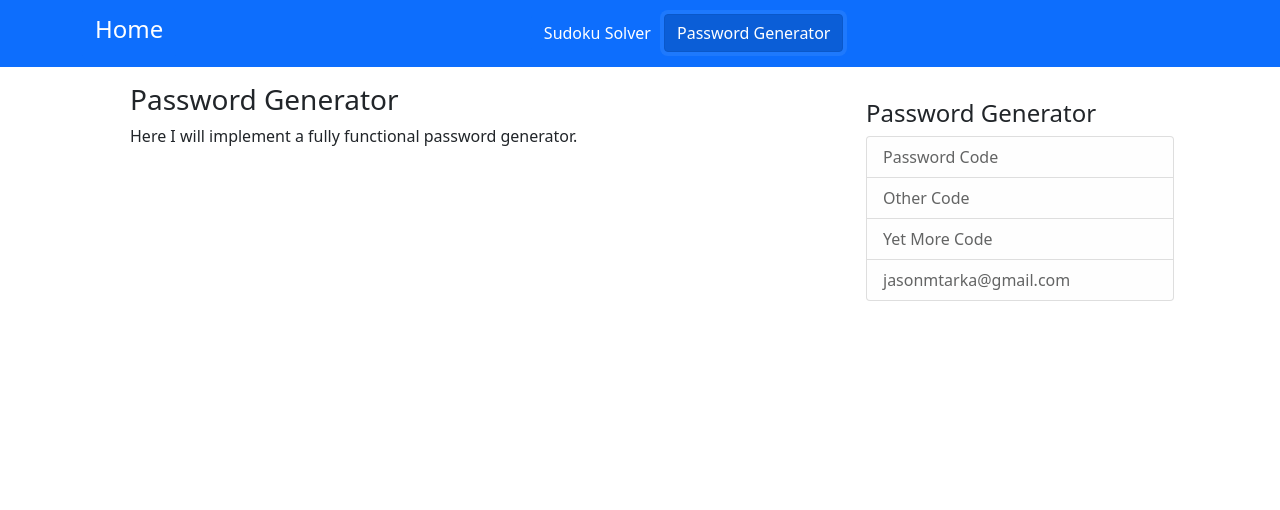
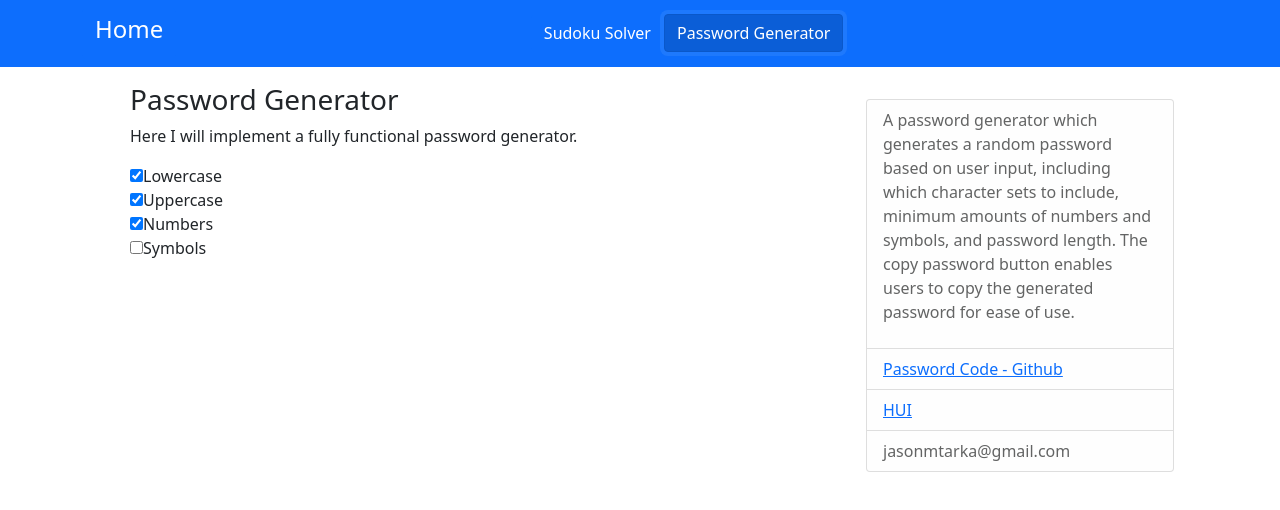
Before and after one commit to JasonMTarka/React-Sample, a React (Create React App) app: page / in a window 1280 px wide. Both pictures are taken after a click on the button "Password Generator". Shown: the top 510 px of the page. Built offline with nearby package versions, Linux system fonts and the light colour scheme.

Commit message:
Side Bar Update & PassGen Initial Setup
- Configured side bar for all pages

- Implemented password generator logic in passwordGenLogic

- Set up checkboxes with state for password generator

```diff
--- /dev/null
+++ b/src/Components/Checkbox.js
@@ -0,0 +1,22 @@
+const Checkbox = ({ label, isSelected, onCheckboxChange }) => {
+  const checkboxPressed = (boxName) => {
+    onCheckboxChange(boxName);
+  };
+
+  return (
+    <div className="form-check">
+      <label>
+        <input
+          type="checkbox"
+          name={label}
+          checked={isSelected}
+          onChange={() => checkboxPressed(label)}
+          className="form-check-input"
+        />
+        {label}
+      </label>
+    </div>
+  );
+};
+
+export default Checkbox;
--- a/src/Components/navBar.js
+++ b/src/Components/navBar.js
@@ -1,6 +1,5 @@
 function NavBar(props) {
   const navButtonPressed = (buttonName) => {
-    console.log("Updating page to", buttonName);
     props.updatePage(buttonName);
   };
 
--- a/src/Components/passwordGen.js
+++ b/src/Components/passwordGen.js
@@ -1,8 +1,48 @@
+import { useState } from "react";
+import Checkbox from "./Checkbox";
+import Password from "./passwordGenLogic";
+
 function PasswordGen(props) {
+  let defaultPassword = new Password({});
+
+  const defaultCheckbox = {
+    Lowercase: defaultPassword.lowercase,
+    Uppercase: defaultPassword.uppercase,
+    Numbers: defaultPassword.nums,
+    Symbols: defaultPassword.syms,
+  };
+
+  const [checkedState, setCheckedState] = useState(
+    Object.values(defaultCheckbox)
+  );
+
+  const handleOnChange = (position) => {
+    const updatedCheckedState = checkedState.map((item, index) =>
+      index === position ? !item : item
+    );
+
+    setCheckedState(updatedCheckedState);
+  };
+
   return (
     <div className="container">
       <h3>Password Generator</h3>
       <p>Here I will implement a fully functional password generator.</p>
+      {Object.keys(defaultCheckbox).map((checkboxName, index) => {
+        return (
+          <div key={index}>
+            <input
+              type="checkbox"
+              id={`custom-checkbox-${index}`}
+              name={checkboxName}
+              value={checkboxName}
+              checked={checkedState[index]}
+              onChange={() => handleOnChange(index)}
+            />
+            <label htmlFor={`custom-checkbox-${index}`}>{checkboxName}</label>
+          </div>
+        );
+      })}
     </div>
   );
 }
--- /dev/null
+++ b/src/Components/passwordGenLogic.js
@@ -0,0 +1,107 @@
+class Password {
+  constructor({
+    lowercase = true,
+    uppercase = true,
+    nums = true,
+    syms = false,
+    minNums = 2,
+    minSyms = 2,
+    passLen = 8,
+    value = "",
+  }) {
+    this.lowercase = lowercase;
+    this.uppercase = uppercase;
+    this.nums = nums;
+    this.syms = syms;
+    this.minNums = minNums;
+    this.minSyms = minSyms;
+    this.passLen = passLen;
+    this.value = value;
+
+    this._source = "";
+    this._lowercaseVals = "abcdefghijklmnopqrstuvwxyz";
+    this._uppercaseVals = "ABCDEFGHIJKLMNOPQRSTUVWXYZ";
+    this._nums = "0123456789";
+    this._symbols = "!@#$%^&*";
+
+    this.generate();
+  }
+
+  getCheckboxParams() {
+    return {
+      lowercase: this.lowercase,
+      uppercase: this.uppercase,
+      nums: this.nums,
+      syms: this.syms,
+    };
+  }
+
+  generate() {
+    if (this.lowercase) {
+      this._source += this._lowercaseVals;
+    }
+    if (this.uppercase) {
+      this._source += this._uppercaseVals;
+    }
+    if (this.nums) {
+      this._source += this._nums;
+    }
+    if (this.syms) {
+      this._source += this._symbols;
+    }
+    if (this._source) {
+      this.value = this.passBuilder();
+    }
+  }
+
+  passBuilder() {
+    function shuffle(array) {
+      // Fisher-Yates Shuffle
+      var currentIndex = array.length,
+        randomIndex;
+      while (0 !== currentIndex) {
+        randomIndex = Math.floor(Math.random() * currentIndex);
+        currentIndex--;
+        [array[currentIndex], array[randomIndex]] = [
+          array[randomIndex],
+          array[currentIndex],
+        ];
+      }
+      return array;
+    }
+
+    let tempPassword = [];
+
+    if (this.nums) {
+      for (let i = 0; i < this.minNums; i++) {
+        const randomIndex = Math.floor(Math.random() * this._nums.length);
+        tempPassword.push(this._nums[randomIndex]);
+      }
+    }
+
+    if (this.syms) {
+      for (let i = 0; i < this.minSyms; i++) {
+        const randomIndex = Math.floor(Math.random() * this._symbols.length);
+        tempPassword.push(this._symbols[randomIndex]);
+      }
+    }
+
+    shuffle(tempPassword);
+
+    while (tempPassword.length > this.passLen) {
+      tempPassword.pop();
+    }
+
+    while (tempPassword.length < this.passLen) {
+      const randomIndex = Math.floor(Math.random() * this._source.length);
+      tempPassword.push(this._source[randomIndex]);
+    }
+
+    shuffle(tempPassword);
+
+    let finalPassword = tempPassword.join("");
+    return finalPassword;
+  }
+}
+
+export default Password;
--- a/src/Components/sideBar.js
+++ b/src/Components/sideBar.js
@@ -1,47 +1,48 @@
 function SideBar(props) {
-  let sideBar = { emailBox: "jasonmtarka@gmail.com" };
+  let sideBar = {
+    emailBox: "jasonmtarka@gmail.com",
+    huiText: "HUI",
+    huiLink: "https://hui.co.jp/",
+  };
+
   if (props.currentPage === "home") {
     sideBar["pageName"] = "Home";
-    sideBar["box1Text"] = "Website Code";
-    sideBar["box1Link"] = "Github URL";
-    sideBar["box2Text"] = "Other Code";
-    sideBar["box2Link"] = "Other URL";
-    sideBar["box3Text"] = "Yet More Code";
-    sideBar["box3LLink"] = "Yet Another URL";
+    sideBar["description"] =
+      "You can view this site's source code at the Github link below.  Also, you can see the source code for each page by following each page's code link.";
+    sideBar["codeText"] = "Website Code - Github";
+    sideBar["codeLink"] =
+      "https://github.com/JasonMTarka/React-Sample/tree/main/src";
   } else if (props.currentPage === "sudoku") {
     sideBar["pageName"] = "Sudoku Solver";
-    sideBar["box1Text"] = "Sudoku Code";
-    sideBar["box1Link"] = "Github URL";
-    sideBar["box2Text"] = "Other Code";
-    sideBar["box2Link"] = "Other URL";
-    sideBar["box3Text"] = "Yet More Code";
-    sideBar["box3Link"] = "Yet Another URL";
+    sideBar["description"] =
+      "A sudoku solver which uses recursion and backtracking to find the solution.";
+    sideBar["codeText"] = "Sudoku Code - Github";
+    sideBar["codeLink"] =
+      "https://github.com/JasonMTarka/React-Sample/blob/main/src/Components/sudoku.js";
   } else if (props.currentPage === "passwordGen") {
     sideBar["pageName"] = "Password Generator";
-    sideBar["box1Text"] = "Password Code";
-    sideBar["box1Link"] = "Github URL";
-    sideBar["box2Text"] = "Other Code";
-    sideBar["box2Link"] = "Other URL";
-    sideBar["box3Text"] = "Yet More Code";
-    sideBar["box3Link"] = "Yet Another URL";
+    sideBar["description"] =
+      "A password generator which generates a random password based on user input, including which character sets to include, minimum amounts of numbers and symbols, and password length. The copy password button enables users to copy the generated password for ease of use.";
+    sideBar["codeText"] = "Password Code - Github";
+    sideBar["codeLink"] =
+      "https://github.com/JasonMTarka/React-Sample/blob/main/src/Components/passwordGen.js";
   }
 
   return (
     <div className="container">
       <div className="content-section">
-        <h4>{sideBar.pageName}</h4>
         <ul className="list-group">
           <li className="list-group-item list-group-item-light">
-            <a>{sideBar.box1Text}</a>
+            <p>{sideBar.description}</p>
           </li>
           <li className="list-group-item list-group-item-light">
-            <a>{sideBar.box2Text}</a>
+            <a href={sideBar.codeLink}>{sideBar.codeText}</a>
           </li>
           <li className="list-group-item list-group-item-light">
-            <a>{sideBar.box3Text}</a>
+            <a href={sideBar.huiLink}>{sideBar.huiText}</a>
           </li>
           <li className="list-group-item list-group-item-light">
-            <a>{sideBar.emailBox}</a>
+            {sideBar.emailBox}
           </li>
         </ul>
       </div>
```
